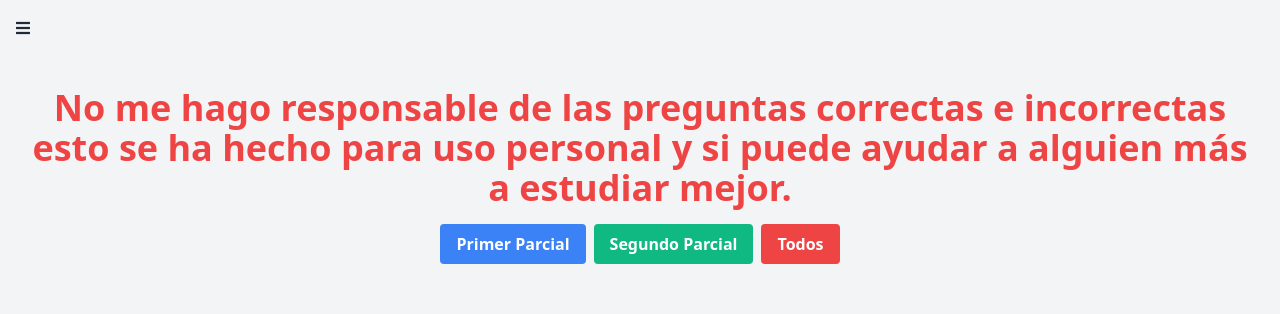
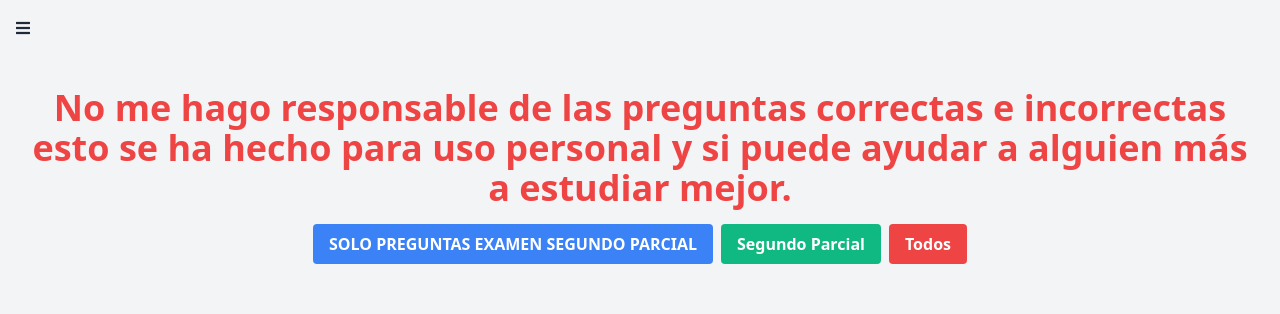
Before and after one commit to pablomariaarranzpou/ec-teoria, a plain HTML site: page 162a3015343e510544b3e6abec54d88f996817ce/va.html in a window 1280 px wide. Shown: the top 314 px of the page. Drawn offline with nearby package versions, Linux system fonts and the light colour scheme; some packages are replaced by stand-ins of ours; a script that the page names is missing.

Commit message:
Cartelito

```diff
--- a/162a3015343e510544b3e6abec54d88f996817ce/va.html
+++ b/162a3015343e510544b3e6abec54d88f996817ce/va.html
@@ -69,7 +69,7 @@
                 <h3 class="text-4xl font-extrabold text-red-500 text-center items-center"> No me hago responsable de las preguntas correctas e incorrectas esto se ha hecho para uso personal y si puede ayudar a alguien más a estudiar mejor. </h3>
             </div>
             <div id="seleccion-parcial" class="flex justify-center space-x-2 my-4">
-                <button onclick="cargarPreguntas('preguntas_va_p1.json')" class="bg-blue-500 hover:bg-blue-700 text-white font-bold py-2 px-4 rounded focus:outline-none focus:shadow-outline">Primer Parcial</button>
+                <button onclick="cargarPreguntas('preguntas_va_p1.json')" class="bg-blue-500 hover:bg-blue-700 text-white font-bold py-2 px-4 rounded focus:outline-none focus:shadow-outline">SOLO PREGUNTAS EXAMEN SEGUNDO PARCIAL</button>
                 <button onclick="cargarPreguntas('preguntas_va_p2.json')" class="bg-green-500 hover:bg-green-700 text-white font-bold py-2 px-4 rounded focus:outline-none focus:shadow-outline">Segundo Parcial</button>
                 <button onclick="cargarPreguntas('preguntas_va.json')" class="bg-red-500 hover:bg-red-700 text-white font-bold py-2 px-4 rounded focus:outline-none focus:shadow-outline">Todos</button>
             </div>
```
